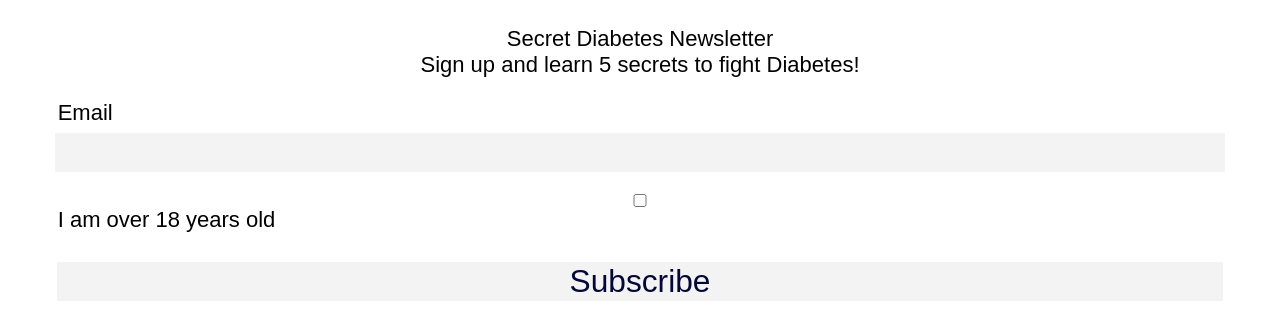
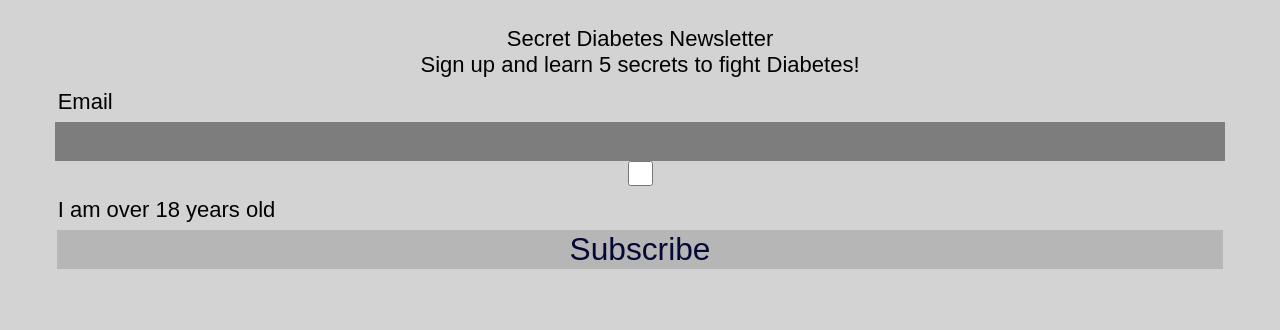
Before and after one commit to Rolando-ITMD362-SP2020/lab-3, a plain HTML site: page index.html in a window 1280 px wide. Drawn offline with nearby package versions, Linux system fonts and the light colour scheme; a web font is replaced by a local one.

Commit message:
css adjustments

```diff
--- a/css/screen.css
+++ b/css/screen.css
@@ -385,6 +385,7 @@ html {
   /* 26px / ~ 120% */
   text-rendering: optimizeLegibility;
   font-family: 'BenchNine', Arial, sans-serif;
+  background-color: #D3D3D3;
 }
 
 label {
@@ -392,8 +393,7 @@ label {
 }
 
 h1,
-p,
-h3 {
+p {
   text-align: center;
   overflow: hidden;
   display: -webkit-box;
@@ -401,34 +401,50 @@ h3 {
   -webkit-box-orient: vertical;
 }
 
-form>ol>li {
+
+/* form>ol>li {
   padding-top: 1em;
-}
+} */
+
+
+/*greyscale palette: https://paletton.com/#uid=1000u0k00ji00qv00mN07fL0Kcg*/
 
 form>ol>li>input {
   border-top-style: hidden;
   border-right-style: hidden;
   border-left-style: hidden;
   border-bottom-style: hidden;
-  background-color: #F3F3F4;
+  background-color: #7E7D7D;
   color: #040836;
-  font-family: 'Ropa Sans', Arial, sans-serif;
+  font-family: 'BenchNine', Arial, sans-serif;
   font-size: 1.44em;
-}
-
-form>ol>li>label {
-  padding-bottom: 0.335em;
-  display: block;
-  text-align: center;
-}
-
-form>ol>li>input {
   display: block;
   margin: auto;
   width: 95%;
 }
 
-@media screen and (min-width: 480px) {}
+form>ol>li>label {
+  padding-bottom: 0.335em;
+  padding-top: 0.5em;
+  display: block;
+  text-align: center;
+  position: relative;
+}
+
+form>ol>li>input {}
+
+#age-verification {
+  /* position: inherit; */
+  height: 25px;
+  width: 25px;
+  background-color: #625F5F;
+  vertical-align: bottom;
+  position: relative;
+}
+
+#submit {
+  background-color: #b6b6b6;
+}
 
 @media screen and (min-width: 960px) {
   form>ol>li>label {
```
